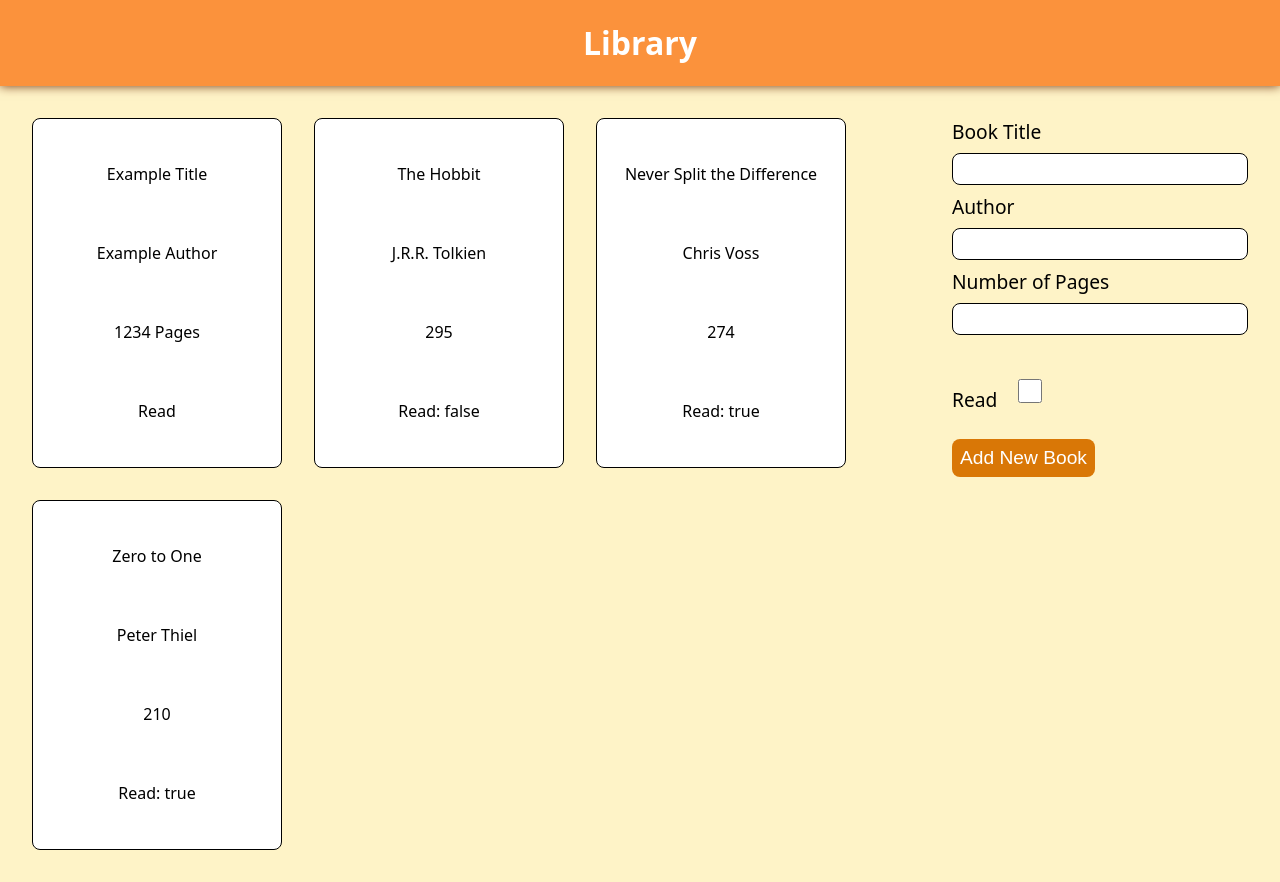
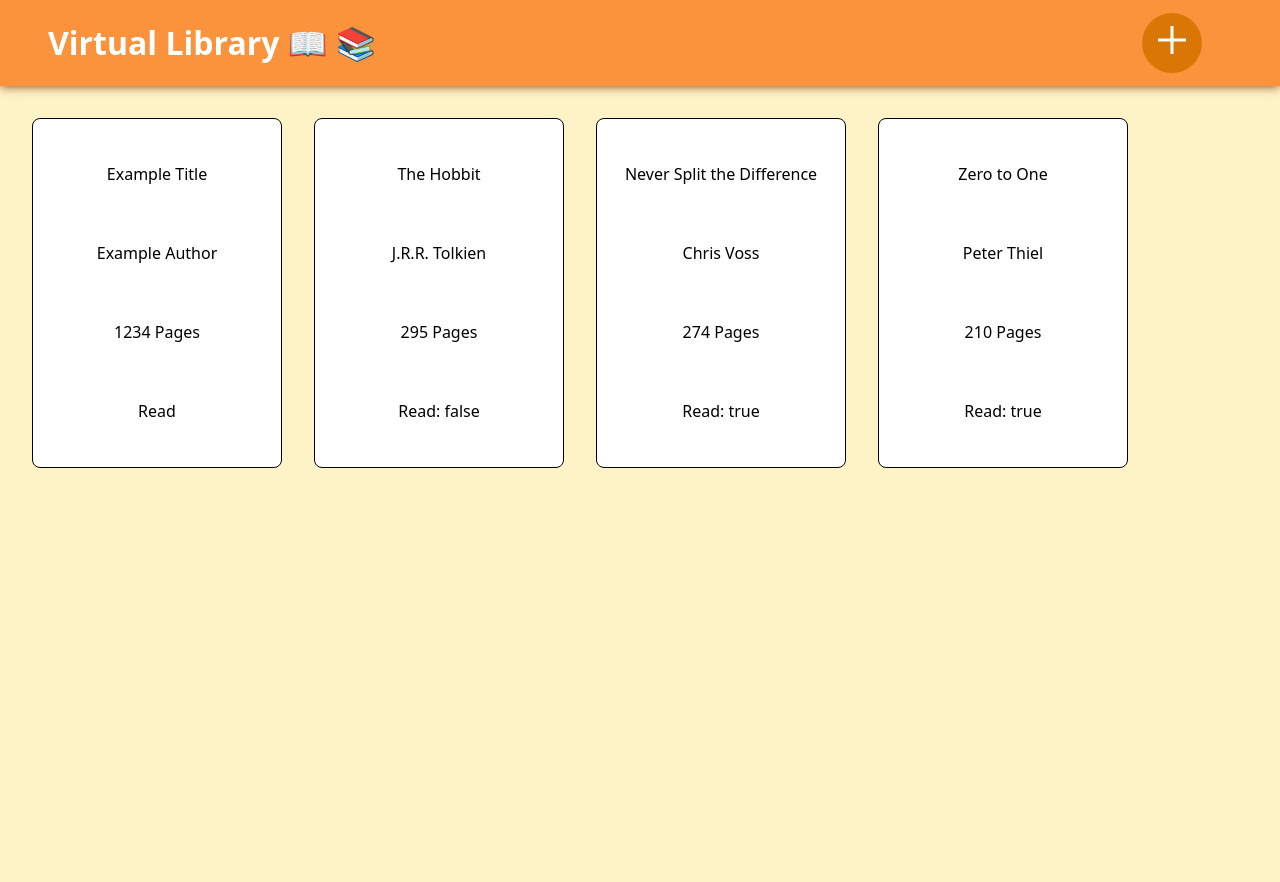
Before and after one commit to Tho-Tu/library, a plain HTML site: page index.html in a window 1280 px wide. After the commit the page ends 800 px from the top, so only its background shows below. Drawn offline with Linux system fonts and the light colour scheme.

Commit message:
Apply toggle form feature and display books

```diff
--- a/index.html
+++ b/index.html
@@ -8,7 +8,15 @@
     <script src="./script.js" defer></script>
   </head>
   <body>
-    <header><h1>Library</h1></header>
+    <header>
+      <h1>Virtual Library 📖 📚</h1>
+      <button type="button" id="add-new-book">
+        <img
+          src="./assets/images/add_FILL0_wght400_GRAD0_opsz48.svg"
+          alt="Add New Book"
+        />
+      </button>
+    </header>
     <main>
       <div id="book-card-section">
         <div class="book">
@@ -18,7 +26,7 @@
           <div class="display-read">Read</div>
         </div>
       </div>
-      <div class="user-input">
+      <div id="user-input-form">
         <form action="./index.html" method="post">
           <ul>
             <li>
@@ -38,7 +46,7 @@
               <input type="checkbox" name="book-read" id="book-read" />
             </li>
           </ul>
-          <button type="submit">Add New Book</button>
+          <button type="submit" id="submit-button">Add New Book</button>
         </form>
       </div>
     </main>
--- a/script.js
+++ b/script.js
@@ -46,7 +46,7 @@ function displayBooks() {
 
     const newPages = document.createElement("div");
     newPages.classList.add("display-pages");
-    newPages.textContent = `${bookObject.pages}`;
+    newPages.textContent = `${bookObject.pages} Pages`;
     newBook.appendChild(newPages);
 
     const newRead = document.createElement("div");
@@ -59,3 +59,26 @@ function displayBooks() {
 }
 
 displayBooks();
+
+const submitButton = document.querySelector("#submit-button");
+submitButton.addEventListener(
+  "click",
+  (event) => {
+    event.preventDefault();
+  },
+  false
+);
+
+const formButton = document.querySelector("#add-new-book");
+const userInputForm = document.querySelector("#user-input-form");
+let showForm = false;
+
+formButton.addEventListener("click", () => {
+  if (showForm === false) {
+    userInputForm.style.display = "block";
+    showForm = true;
+  } else {
+    userInputForm.style.display = "none";
+    showForm = false;
+  }
+});
--- a/styles.css
+++ b/styles.css
@@ -10,19 +10,29 @@ body {
 }
 
 header {
-  color: white;
+  color: #ffffff;
   background-color: #fb923c;
   margin: 0;
+  padding: 0 3rem;
   display: grid;
-  justify-content: center;
+  grid-template-columns: 1fr 90px;
+  justify-content: space-between;
   box-shadow: 0 0 10px #78350f;
   z-index: 1000;
 }
 
-main {
-  display: flex;
-  gap: 2rem;
-  margin: 2rem;
+#add-new-book {
+  border-radius: 4rem;
+  width: 60px;
+  height: 60px;
+  align-self: center;
+  padding: 0;
+}
+
+#add-new-book img {
+  filter: invert(100%) sepia(0%) saturate(4%) hue-rotate(189deg)
+    brightness(103%) contrast(106%);
+  padding: 0;
 }
 
 button {
@@ -41,7 +51,12 @@ button:hover {
 button:active {
   background-color: #78350f;
   box-shadow: 0 5px 10px black;
-  translate: 0px 4px;
+}
+
+main {
+  display: flex;
+  gap: 2rem;
+  margin: 2rem;
 }
 
 #book-card-section {
@@ -81,7 +96,11 @@ button:active {
   /*  */
 }
 
-.user-input {
+#user-input-form {
+  display: none;
+  background-color: #fde68a;
+  border-radius: 8px;
+  padding: 1rem;
   flex: 1;
 }
 
```
Also changed, not shown: assets/images/add_FILL0_wght400_GRAD0_opsz48.svg (added).
